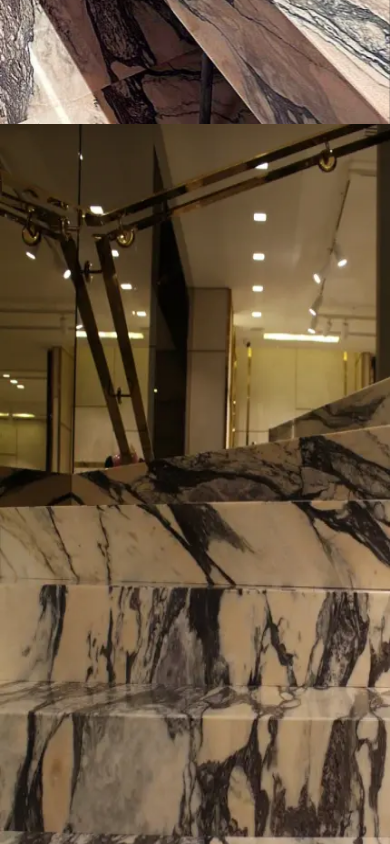
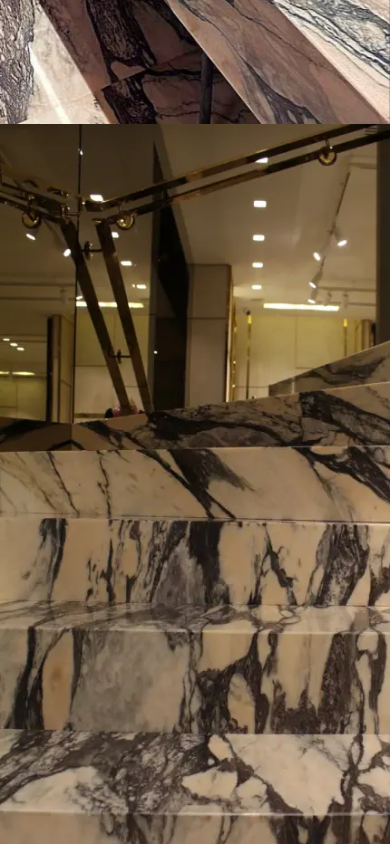
Before and after one commit to Constantin-UA/rich-stone, a React (Create React App) app: page / in a window 390 px wide. Shown: the part 720-1564 px from the top of the page. Built offline with nearby package versions, Linux system fonts and the light colour scheme.

Commit message:
version sait

```diff
--- a/src/components/about/About.js
+++ b/src/components/about/About.js
@@ -1,5 +1,4 @@
 import { useEffect } from 'react';
-import { Container } from 'react-bootstrap';
 import { useToggler } from '../hook/useToggler.hook';
 
 import Desktop from '../../assets/about/Desktop-bg1.webp';
@@ -38,7 +37,7 @@ function About({ scrollY, dataLang }) {
 				<img className="about-bg" src={Desktop} alt="background sters work" />
 			</picture>
 
-			<Container className="about-wrapper">
+			<div className="about-wrapper">
 				<div className="about-title-box animate__animated">
 					<div className="about-title-wrapper">
 						<h2 className="about-title-title">{aboutData.text.title}</h2>
@@ -60,7 +59,7 @@ function About({ scrollY, dataLang }) {
 						</ul>
 					</div>
 				</div>
-			</Container>
+			</div>
 		</section>
 	);
 }
--- a/src/components/about/about.scss
+++ b/src/components/about/about.scss
@@ -21,7 +21,8 @@
 	}
 	&-wrapper {
 		padding-top: $wrapper-padding-top;
-		padding-bottom: 10vh;
+		padding-left: 2rem;
+		padding-right: 2rem;
 		height: $heigth-wrapper;
 		width: 100%;
 		display: grid;
@@ -29,29 +30,19 @@
 		grid-auto-rows: 1fr;
 		justify-items: center;
 		align-items: center;
-		gap: 10px;
+		column-gap: 10px;
+		row-gap: 5vh;
 		/*background-color: rgba($color: #0000, $alpha: 0.5);*/
 	}
 
 	&-title,
 	&-subtitle {
 		&-box {
-			/* 			border-radius: 75px;
-			overflow: hidden;
-			width: fit-content;
-			height: 100%;
-			flex-direction: column;
-			justify-content: center;
-			align-items: center;
-			background: rgba($bg-color, 0.8);
-			box-shadow: 0px 0px 15px $yellow, inset 0px 0px 150px $yellow;
-			padding: 20px 10px 20px 10px; */
 			border-radius: 0.5rem;
-
 			text-align: center;
 			display: block;
 			background-color: rgba($bg-color, 0.8);
-			padding: 60px;
+			padding: 25px;
 			box-shadow: 0px 0px 15px $yellow, inset 0px 0px 50px $yellow;
 		}
 		&-wrapper {
@@ -90,7 +81,7 @@
 			display: block;
 			text-align: center;
 			background-color: rgba($bg-color, 0.8);
-			padding: 60px;
+			padding: 25px;
 			box-shadow: 0px 0px 15px $yellow, inset 0px 0px 50px $yellow;
 		}
 		&-wrapper {
@@ -137,6 +128,7 @@
 		&-wrapper {
 			width: 100%;
 			grid-template: repeat(3, 1fr) / repeat(3, 1fr);
+			padding-bottom: 10vh;
 		}
 		&-title-box {
 			align-self: end;
--- a/src/components/contacts/contacts.scss
+++ b/src/components/contacts/contacts.scss
@@ -11,6 +11,9 @@
 		position: relative;
 		display: grid;
 		grid-template: 1fr/ 50% 50%;
+		max-width: unset !important;
+		width: 100vw !important;
+		margin: 0 !important;
 	}
 	&-box {
 		display: flex;
--- a/src/components/materials/materials.scss
+++ b/src/components/materials/materials.scss
@@ -14,6 +14,7 @@
 		flex-direction: column;
 		align-items: center;
 		justify-content: center;
+		max-width: 1000px !important;
 	}
 	&-box {
 		width: 100%;
--- a/src/components/work/work.scss
+++ b/src/components/work/work.scss
@@ -13,7 +13,6 @@
 		padding-bottom: 10vh;
 		height: $heigth-wrapper;
 		min-height: $min-heigth-wrapper;
-		width: 100%;
 		overflow: hidden;
 		position: relative;
 		display: flex;
@@ -30,6 +29,7 @@
 		justify-items: center;
 		align-items: center;
 		width: 100%;
+		max-width: 900px;
 		height: 100%;
 		grid-template-columns: repeat(auto-fill, 270px);
 		grid-template-rows: repeat(auto-fill, 270px);
@@ -69,3 +69,10 @@
 }
 
 // media
+@media (max-width: 600px) {
+	.work {
+		&-wrapper {
+			max-width: 100%;
+		}
+	}
+}
```
